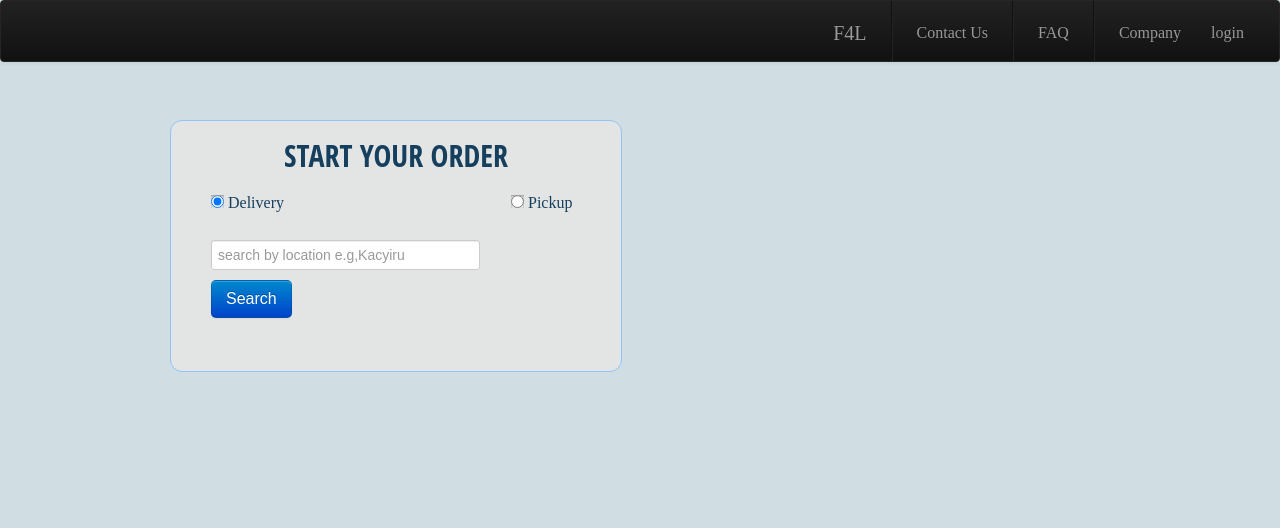
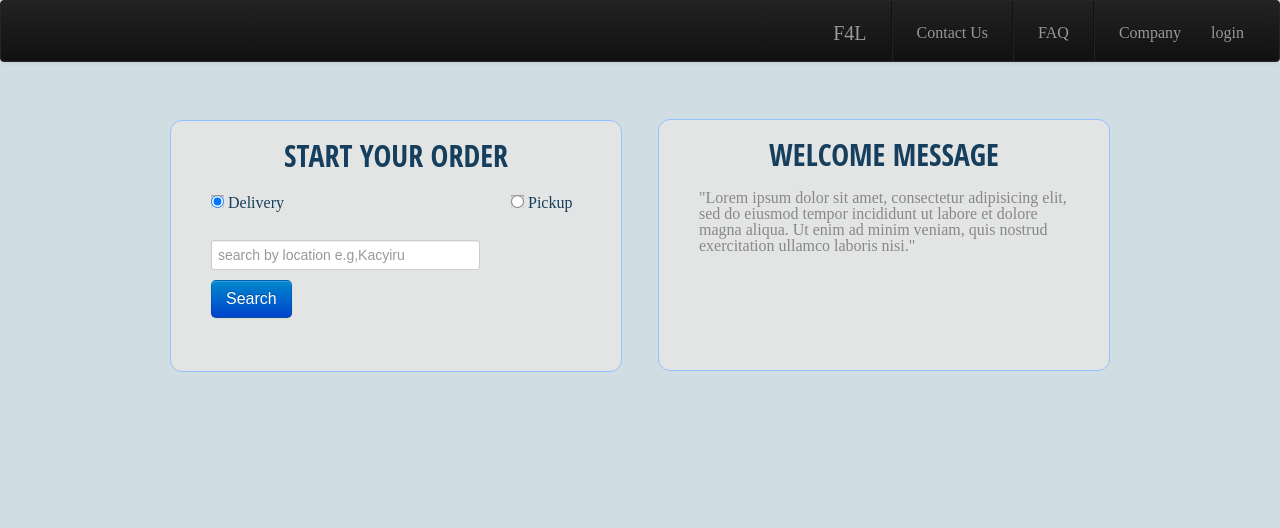
Before and after one commit to kLabRW/foodcourt, a Django app: template templates/public/home.html in a window 1280 px wide. Shown: the top 528 px of the page. Run offline with Django 3.2, Linux system fonts and the light colour scheme; the template is opened without the code that fills it, so the values that code supplies are empty; parts of the project's set-up code (start-up, migrations or seed data) failed here and were passed over; some libraries are stand-ins or nearby versions.

Commit message:
added message box

```diff
--- a/live/static/maincss/impress.css
+++ b/live/static/maincss/impress.css
@@ -76,6 +76,17 @@
 	width:450px;
 	z-index: 2;
 }
+
+#message-box{
+	-moz-user-select: none;
+	height: 250px;
+	float: right;
+	margin: 0;
+	top: 37px;
+	width:450px;
+	z-index: 2;
+}
+
 .searchbox{
 	filter: none;
 	position: relative;
--- a/templates/public/home.html
+++ b/templates/public/home.html
@@ -25,6 +25,10 @@
  </div>
   </form>
  </div>
+ <div id="message-box" class="frontbox searchbox">
+  <h2 class="headin"> WELCOME MESSAGE </h2>
+  <p style="color:#888888; padding-right: 40px;padding-left: 40px;">"Lorem ipsum dolor sit amet, consectetur adipisicing elit, sed do eiusmod tempor incididunt ut labore et dolore magna aliqua. Ut enim ad minim veniam, quis nostrud exercitation ullamco laboris nisi."</p>
+ </div>
 </div>
 
 <p> join in</p>
```
Also changed, not shown: static/maincss/impress.css (+11 -0 lines).
